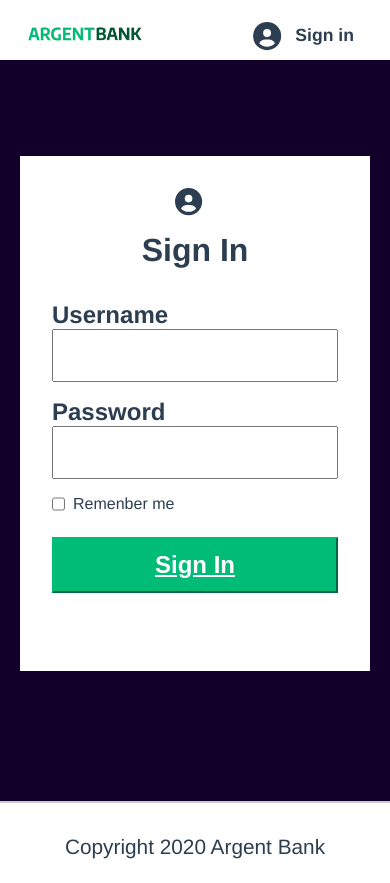
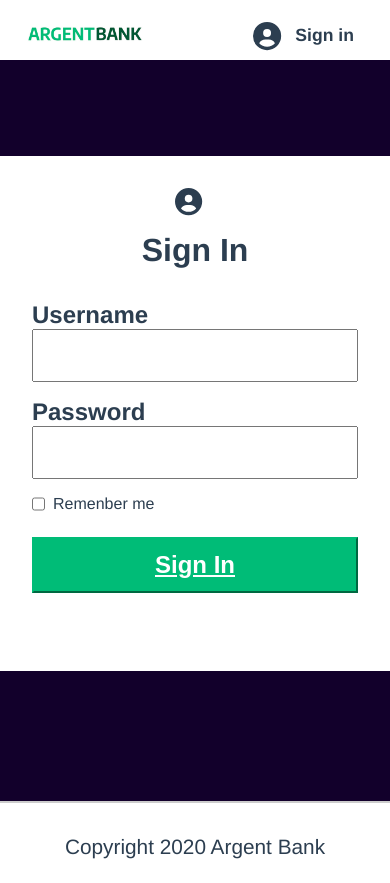
Before and after one commit to mohamedhanafi69120/P10_ArgentBank, a React (Vite) app: page /SignIn in a window 390 px wide. Built offline with nearby package versions, Linux system fonts and the light colour scheme.

Commit message:
Mise en forme de la page SignIn pour mobile

```diff
--- a/src/Pages/SignIn/SignIn.scss
+++ b/src/Pages/SignIn/SignIn.scss
@@ -5,4 +5,8 @@
   height: 87.7vh;
   background-color: Variables.$seventhColor;
   padding: 3rem 0 5rem 0;
+
+  @media screen and (max-width: 768px) {
+    padding-bottom: 110px;
+  }
 }
--- a/src/components/Form/Form.scss
+++ b/src/components/Form/Form.scss
@@ -5,6 +5,10 @@
   width: 350px;
   margin: 3rem auto 0 auto;
   padding: 2rem;
+
+  @media screen and (max-width: 768px) {
+    width: 100%;
+  }
 
   .faCircleUser {
     font-size: 1.7em;
```
